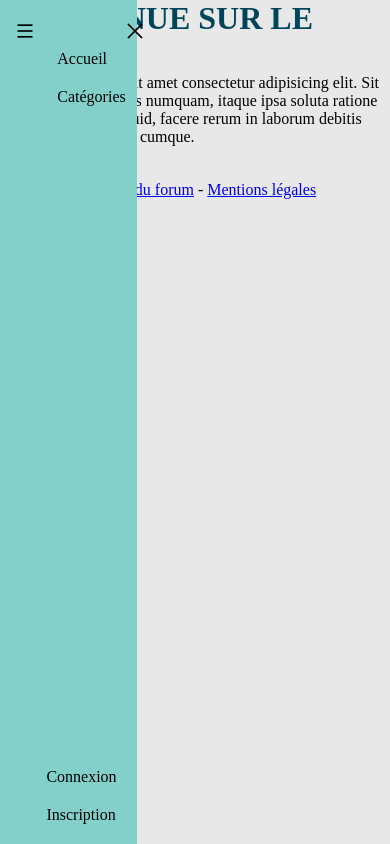
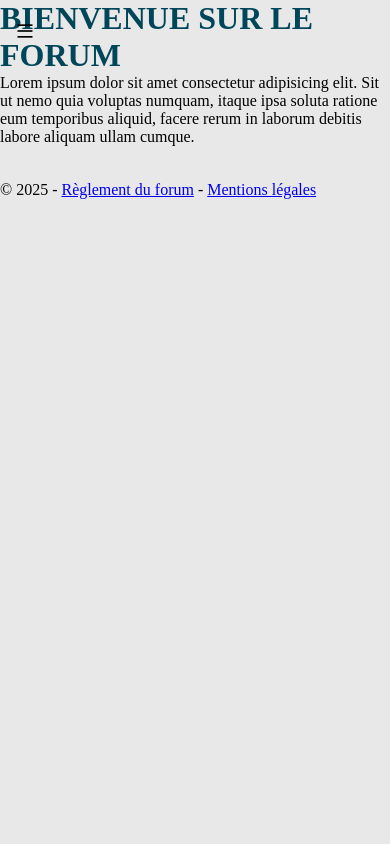
Before and after one commit to Dambpfl/Forum, a PHP site: page / in a window 390 px wide. Run offline with PHP 8.4, Linux system fonts and the light colour scheme; some libraries are stand-ins or nearby versions; some web fonts are replaced.

Commit message:
Add Responsive -> Menu burger

```diff
--- a/forum/public/css/style.css
+++ b/forum/public/css/style.css
@@ -486,7 +486,7 @@ thead {
 
     nav{
         position: fixed;
-        left: -65%;
+        left: -100%;
         background-color: #83D0CB;
         height: 100%;
         width: 100%;
@@ -517,9 +517,11 @@ thead {
         display: block;
         position: absolute;
         top: 20px;
-        left: 125px;
+        right: 20px;
         font-size: 20px;
+        z-index: 1000;
         cursor: pointer;
+        color: black;
     }
 
     #nav-toggle {
@@ -529,9 +531,76 @@ thead {
         left: 15px;
         margin-top: 20px;
     }
+
     .show-boutons {
         transition: top 0.4s;
-        left: -65%;
+        left: 0;
+    }
+
+    .pseudo,
+    .email,
+    .password {
+    height: 40px;
+    width: 300px;
+    border-radius: 20px;
+    padding-left: 10px;
+    font-size: 14px;
+    font-style: italic;
+    margin-bottom: 10px;
+    border: 1px solid #cfcfcf;
+    text-align: left;
     }
 
 }
+
+@media screen and (max-width: 450px) {
+    #nav-left {
+        display: flex;
+        flex-direction: column;
+        gap: 20px;
+        margin-top: 60px;
+        margin-left: 260px;
+    }
+
+    #nav-right {
+        position: absolute;
+        bottom: 20px;
+        display: flex;
+        flex-direction: column;
+        gap: 20px;
+        margin-left: 260px;
+    }
+}
+
+@media screen and (max-width: 400px) {
+    #nav-left {
+        display: flex;
+        flex-direction: column;
+        gap: 20px;
+        margin-top: 70px;
+        margin-left: 230px;
+    }
+
+    #nav-right {
+        position: absolute;
+        bottom: 20px;
+        display: flex;
+        flex-direction: column;
+        gap: 20px;
+        margin-left: 230px;
+    }
+
+    .pseudo,
+    .email,
+    .password {
+    height: 40px;
+    width: 250px;
+    border-radius: 20px;
+    padding-left: 10px;
+    font-size: 14px;
+    font-style: italic;
+    margin-bottom: 10px;
+    border: 1px solid #cfcfcf;
+    text-align: left;
+    }
+}
--- a/forum/public/js/script.js
+++ b/forum/public/js/script.js
@@ -5,12 +5,14 @@ const nav = document.getElementById("nav"),
 
 if(ouverture) {
     ouverture.addEventListener('click', () =>{
-        nav.classList.add('show-boutons')
+        nav.style.left = "-65%";
+        document.getElementById('nav-toggle').style.display = "none";
     })
 }
 
 if(fermeture) {
     fermeture.addEventListener('click', () =>{
-        nav.classList.remove('show-boutons')
+        nav.style.left = "-100%";
+        document.getElementById('nav-toggle').style.display = "block";
     })
 }
--- a/forum/view/layout.php
+++ b/forum/view/layout.php
@@ -19,7 +19,7 @@
                 <h3 class="message" style="color: red"><?= App\Session::getFlash("error") ?></h3>
                 <h3 class="message" style="color: green"><?= App\Session::getFlash("success") ?></h3>
                 <header>
-                    <nav>
+                    <nav id="nav">
                         <div id="nav-left">
                             <a href="index.php">Accueil</a>
                             <a href="index.php?ctrl=forum&action=index">Catégories</a>
@@ -37,14 +37,14 @@
                                 <a href="index.php?ctrl=security&action=register">Inscription</a>
                             <?php } ?>
                         </div>
+                        <!-- Fermeture bouton -->
+                        <div class="nav-close" id="nav-close">
+                            <i class="ri-close-large-line"></i>
+                        </div>
                     </nav>
                             <!-- Ouverture bouton -->
                     <div class="nav-toggle" id="nav-toggle">
                         <i class="ri-menu-line"></i>
-                    </div>
-                         <!-- Fermeture bouton -->
-                    <div class="nav-close" id="nav-close">
-                        <i class="ri-close-large-line"></i>
                     </div>
 
                 </header>
```
